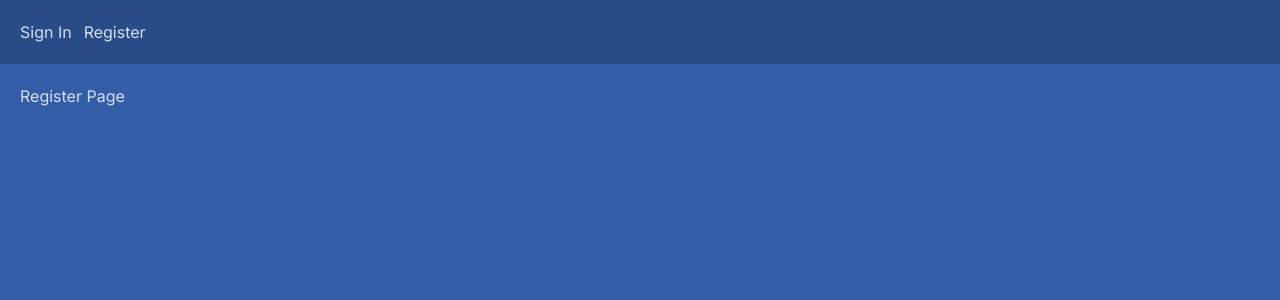
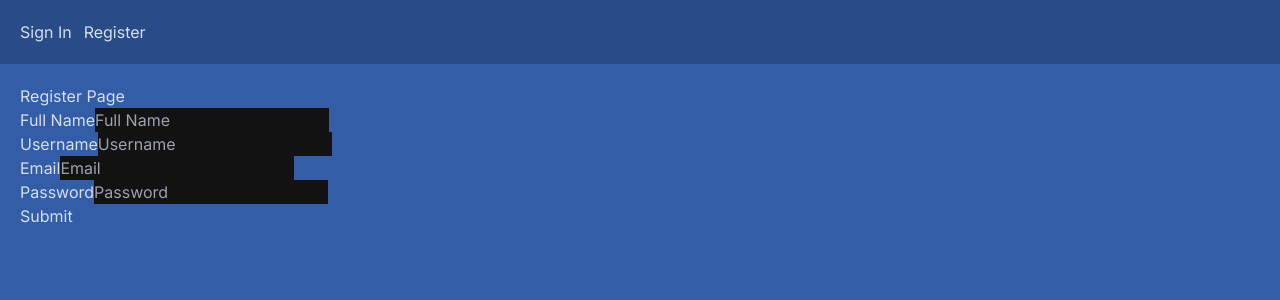
Before and after one commit to vsm1996/the-traveler, a Next.js app: page /register in a window 1280 px wide. Shown: the top 300 px of the page. Built offline with nearby package versions, Linux system fonts and the light colour scheme; no server answers.

Commit message:
Add register form to register page

```diff
--- a/app/register/page.tsx
+++ b/app/register/page.tsx
@@ -1,9 +1,11 @@
 import React from 'react'
+import RegisterForm from '../components/registerForm'
 
 const RegisterPage = () => {
   return (
     <div>
       Register Page
+      <RegisterForm />
     </div>
   )
 }
```
